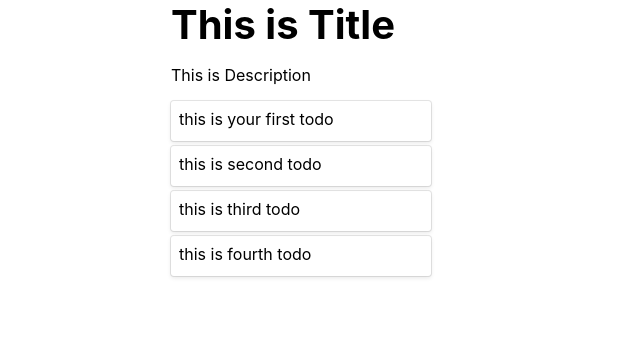
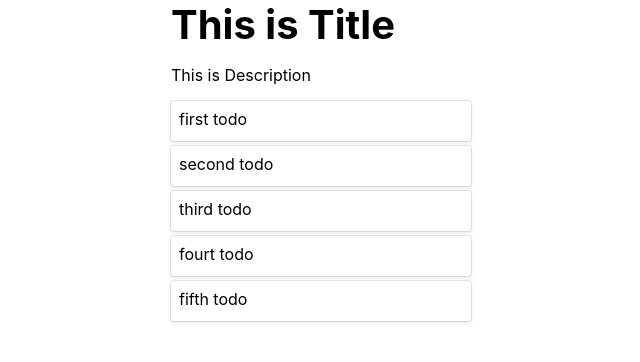
Before and after one commit to charupraneeth/potion, a React (Vite) app in the folder client/: page / in a window 1280 px wide. Shown: the top 362 px of the page, without its empty margins (319-959 px from the left). Built offline with nearby package versions, Linux system fonts and the light colour scheme.

Commit message:
feat: add vertical sorting with sample todos

```diff
--- a/client/package.json
+++ b/client/package.json
@@ -8,11 +8,13 @@
   },
   "dependencies": {
     "react": "^17.0.0",
+    "react-beautiful-dnd": "^13.1.0",
     "react-dom": "^17.0.0",
     "sass": "^1.43.5"
   },
   "devDependencies": {
     "@types/react": "^17.0.0",
+    "@types/react-beautiful-dnd": "^13.1.2",
     "@types/react-dom": "^17.0.0",
     "@vitejs/plugin-react": "^1.0.0",
     "typescript": "^4.3.2",
--- /dev/null
+++ b/client/src/@types/index.ts
@@ -0,0 +1,8 @@
+export type TodoType = {
+  id: string;
+  content: string;
+};
+
+export interface TodoCollection {
+  [todoId: string]: TodoType;
+}
--- a/client/src/App.scss
+++ b/client/src/App.scss
@@ -20,11 +20,12 @@
 
 .todo {
   padding: 0.5rem;
-
+  user-select: none;
   min-height: 40px;
   margin-bottom: 5px;
   cursor: pointer;
   border-radius: 3px;
+  background: white;
   box-shadow: rgba(15, 15, 15, 0.1) 0px 0px 0px 1px,
     rgba(15, 15, 15, 0.1) 0px 2px 4px;
   transition: background 100ms ease-out 0s;
@@ -40,6 +41,11 @@
   outline: 0;
   user-select: auto;
 }
-.draggable.dragging {
-  opacity: 1;
+
+.quote-item {
+  width: 200px;
+  border: 1px solid grey;
+  margin-bottom: 8px;
+  background-color: lightblue;
+  padding: 8px;
 }
--- a/client/src/App.tsx
+++ b/client/src/App.tsx
@@ -2,14 +2,55 @@ import Description from "./components/Description";
 import Title from "./components/Title";
 import TodosContainer from "./components/TodosContainer";
 import "./App.scss";
+import { DragDropContext, DropResult } from "react-beautiful-dnd";
+import { useState } from "react";
+import { TodoType } from "./@types";
 
 function App() {
+  const intitialTodos: Map<string, TodoType> = new Map(
+    Object.entries({
+      "1": { id: "1", content: "first todo" },
+      "2": { id: "2", content: "second todo" },
+      "3": { id: "3", content: "third todo" },
+      "4": { id: "4", content: "fourt todo" },
+      "5": { id: "5", content: "fifth todo" },
+    })
+  );
+
+  const [todos, setTodos] = useState(intitialTodos);
+
+  const reorder = (
+    list: Map<string, TodoType>,
+    startIndex: number,
+    endIndex: number
+  ) => {
+    const entries = [...list.entries()];
+
+    const [removed] = entries.splice(startIndex, 1);
+    entries.splice(endIndex, 0, removed);
+
+    return entries;
+  };
+
+  function handleDragEnd(result: DropResult) {
+    if (!result.destination) return;
+    const newEntries = reorder(
+      todos,
+      result.source.index,
+      result.destination.index
+    );
+
+    setTodos(new Map(newEntries));
+  }
+
   return (
-    <main className="main">
-      <Title />
-      <Description />
-      <TodosContainer />
-    </main>
+    <DragDropContext onDragEnd={handleDragEnd}>
+      <main className="main">
+        <Title />
+        <Description />
+        <TodosContainer todos={todos} />
+      </main>
+    </DragDropContext>
   );
 }
 
--- a/client/src/components/Todo.tsx
+++ /dev/null
@@ -1,28 +0,0 @@
-import React, { useState } from "react";
-
-interface Props {
-  content: string;
-}
-
-const Todo: React.FC<Props> = ({ content }) => {
-  const [dragging, setDragging] = useState(false);
-  function handleClick(event: React.MouseEvent) {
-    console.log("clicked");
-  }
-
-  return (
-    <div
-      className={`todo editable draggable ${dragging ? "dragging" : ""}`}
-      draggable={true}
-      suppressContentEditableWarning={true}
-      onClick={handleClick}
-      tabIndex={0}
-      onDragStart={() => setDragging(true)}
-      onDragEnd={() => setDragging(false)}
-    >
-      {content}
-    </div>
-  );
-};
-
-export default Todo;
--- a/client/src/components/TodosContainer.tsx
+++ b/client/src/components/TodosContainer.tsx
@@ -1,68 +1,41 @@
-import React, { useRef, useState } from "react";
-import { InputModal } from "./InputModal";
-import Todo from "./Todo";
+import { Draggable, Droppable } from "react-beautiful-dnd";
+import { TodoType } from "../@types";
 
-function TodosContainer() {
-  const containerRef = useRef<HTMLDivElement>(null);
-
-  const [todos, setTodos] = useState([
-    "this is your first todo",
-    "this is second todo",
-    "this is third todo",
-    "this is fourth todo",
-  ]);
-
-  function getDragAfterElement(container: HTMLDivElement, y: number) {
-    const draggableElements = [
-      ...container.querySelectorAll(".draggable:not(.dragging)"),
-    ];
-
-    const el = draggableElements.reduce(
-      (closest, child) => {
-        const box = child.getBoundingClientRect();
-        const offset = y - box.top - box.height / 2;
-
-        if (offset < 0 && offset > closest.offset) {
-          return { offset: offset, element: child };
-        } else {
-          return closest;
-        }
-      },
-      { offset: Number.NEGATIVE_INFINITY }
-    );
-    return el.element;
-  }
-
-  function handleDragOver(event: React.DragEvent) {
-    event.preventDefault();
-    if (!containerRef.current) return;
-    const afterElement = getDragAfterElement(
-      containerRef.current,
-      event.clientY
-    );
-    const draggable = document.querySelector(".dragging");
-    if (!draggable) return;
-    if (!containerRef.current) return;
-    if (afterElement == null) {
-      containerRef.current.appendChild(draggable);
-    } else {
-      containerRef.current.insertBefore(draggable, afterElement);
-    }
-  }
-
-  return (
-    <div>
-      <div
-        className="todo-group"
-        ref={containerRef}
-        onDragOver={handleDragOver}
-      >
-        {todos.map((todo, index) => {
-          return <Todo key={index} content={todo} />;
-        })}
-      </div>
-    </div>
-  );
+interface Props {
+  todos: Map<string, TodoType>;
 }
 
+const TodosContainer: React.FC<Props> = ({ todos }) => {
+  return (
+    <Droppable droppableId="droppable">
+      {(provided) => (
+        <div
+          className="todos-container"
+          ref={provided.innerRef}
+          {...provided.droppableProps}
+        >
+          {[...todos.entries()].map((entry, index) => {
+            const { content, id } = entry[1];
+            return (
+              <Draggable draggableId={id} key={id} index={index}>
+                {(provided) => (
+                  <div
+                    className="todo"
+                    {...provided.draggableProps}
+                    {...provided.dragHandleProps}
+                    ref={provided.innerRef}
+                  >
+                    {content}
+                  </div>
+                )}
+              </Draggable>
+            );
+          })}
+          {provided.placeholder}
+        </div>
+      )}
+    </Droppable>
+  );
+};
+
 export default TodosContainer;
```
Also changed, not shown: client/src/components/InputModal.tsx (+6 -2 lines), 1 other file (tests, documents, lock files or other folders).
